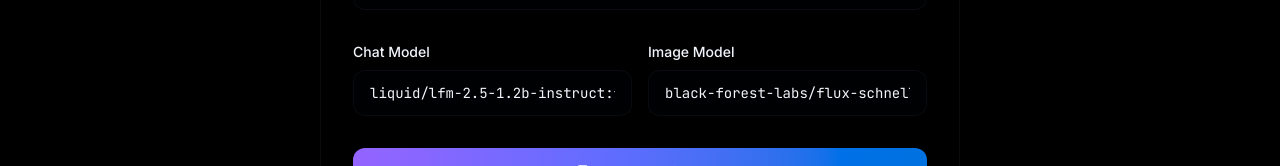
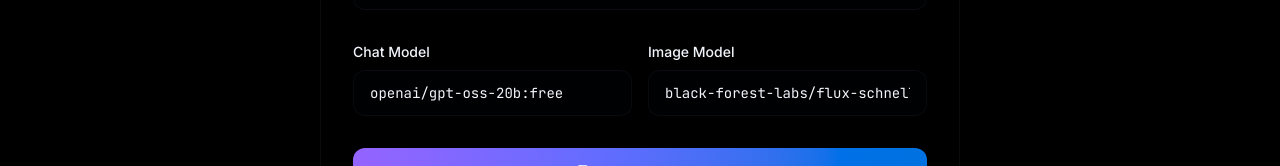
Before and after one commit to mystry112000/cbe-boy7, a Next.js app: page /settings in a window 1280 px wide. Shown: the part 591-757 px from the top of the page. Built offline with nearby package versions, Linux system fonts and the light colour scheme.

Commit message:
Set default model to openai/gpt-oss-20b:free (best for coding)

```diff
--- a/src/app/settings/page.tsx
+++ b/src/app/settings/page.tsx
@@ -10,7 +10,7 @@
     name: "OpenRouter",
     desc: "Access many models (including free ones) with one API",
     url: "https://openrouter.ai/keys",
-    defaultChat: "liquid/lfm-2.5-1.2b-instruct:free",
+    defaultChat: "openai/gpt-oss-20b:free",
     defaultImage: "black-forest-labs/flux-schnell",
   },
   {
--- a/src/lib/ai.ts
+++ b/src/lib/ai.ts
@@ -8,7 +8,7 @@
 const DEFAULTS: AIConfig = {
   provider: "openrouter",
   apiKey: "",
-  chatModel: "liquid/lfm-2.5-1.2b-instruct:free",
+  chatModel: "openai/gpt-oss-20b:free",
   imageModel: "black-forest-labs/flux-schnell",
 }
 
```
